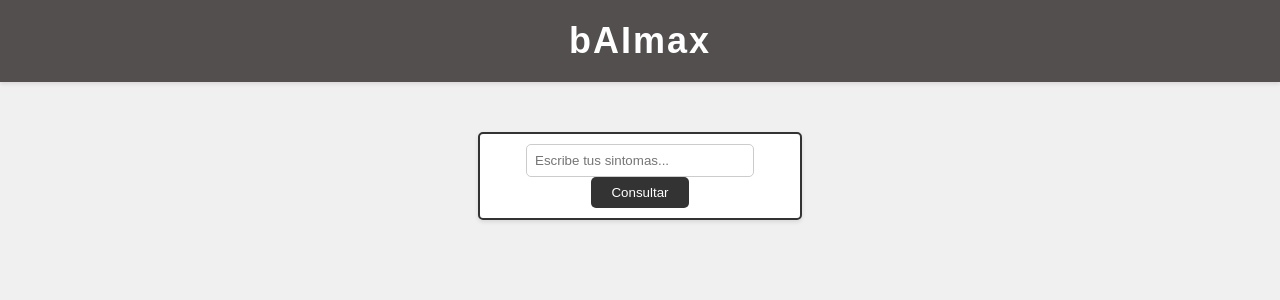
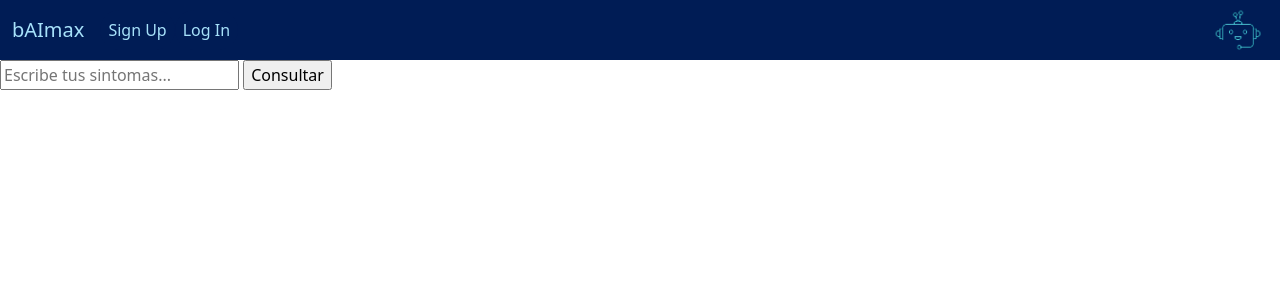
Before and after one commit to edup3/ProyectoInt1, a Django app: page / in a window 1280 px wide. Shown: the top 300 px of the page. Run offline with Django 5.2, Linux system fonts and the light colour scheme.

Commit message:
Added Navbar

```diff
--- a/bAImaxProject/bAImax/templates/base.html
+++ b/bAImaxProject/bAImax/templates/base.html
@@ -1,23 +1,26 @@
+{% load static %}
 <head>
     <link href="https://cdn.jsdelivr.net/npm/bootstrap@5.3.3/dist/css/bootstrap.min.css" rel="stylesheet" integrity="sha384-QWTKZyjpPEjISv5WaRU9OFeRpok6YctnYmDr5pNlyT2bRjXh0JMhjY6hW+ALEwIH" crossorigin="anonymous">
+    <link rel="stylesheet" href="{% static 'base.css' %}">
     <script src="https://cdn.jsdelivr.net/npm/bootstrap@5.3.3/dist/js/bootstrap.bundle.min.js" integrity="sha384-YvpcrYf0tY3lHB60NNkmXc5s9fDVZLESaAA55NDzOxhy9GkcIdslK1eN7N6jIeHz" crossorigin="anonymous"></script>
 </head>
-<nav class="navbar navbar-expand-lg bg-body-tertiary" style="padding-top: 0px;">
-    <div class="container-fluid" style="background-color: #001c55;">
-      <a class="navbar-brand" style="color: #a6e1fa;" href="#">Navbar</a>
+<nav class="navbar navbar-expand-lg bg-body-tertiary">
+    <div class="container-fluid">
+      <a class="navbar-brand" href="#">bAImax</a>
       <button class="navbar-toggler" type="button" data-bs-toggle="collapse" data-bs-target="#navbarSupportedContent" aria-controls="navbarSupportedContent" aria-expanded="false" aria-label="Toggle navigation">
         <span class="navbar-toggler-icon"></span>
       </button>
       <div class="collapse navbar-collapse" id="navbarSupportedContent">
         <ul class="navbar-nav me-auto mb-2 mb-lg-0">
           <li class="nav-item">
-            <a class="nav-link active" style="color: #a6e1fa;" aria-current="page" href="#">Home</a>
+            <a class="nav-link" aria-current="page" href="#">Sign Up</a>
           </li>
           <li class="nav-item">
-            <a class="nav-link" style="color: #a6e1fa;" href="#">Link</a>
+            <a class="nav-link" href="#">Log In</a>
           </li>
         </ul>
       </div>
+      <img src="{% static 'bAImaxLogo.png' %}" alt="" class="logo">
     </div>
   </nav>
   {% block content %}
--- a/bAImaxProject/chatbot/views.py
+++ b/bAImaxProject/chatbot/views.py
@@ -5,4 +5,4 @@ from django.http import HttpResponse
 # Create your views here.
 
 def home(request):
-    return render(request,'chatbot.html')
+    return render(request,'home.html')
--- /dev/null
+++ b/bAImaxProject/productionfiles/base.css
@@ -0,0 +1,26 @@
+.navbar{
+    padding: 0px;
+}
+.container-fluid{
+    background-color: #001c55;
+}
+.logo{
+    max-height: 60px;
+}
+.nav-link{
+    color:  #a6e1fa;
+    background-color: #001c55;
+    border-radius: 25px;
+}
+.nav-link:hover{
+    color: #f0f0f0;
+    background-color: #0A2472;
+}
+.navbar-brand{
+    color: #a6e1fa;
+    transition: all ease .2s;
+}
+.navbar-brand:hover{
+    color: #f0f0f0;
+    scale: 1.2;
+}
```
Also changed, not shown: bAImaxProject/chatbot/static/base.css (added, +29 -0 lines), bAImaxProject/chatbot/static/bAImaxLogo.png (added), bAImaxProject/productionfiles/bAImaxLogo.png (added).
